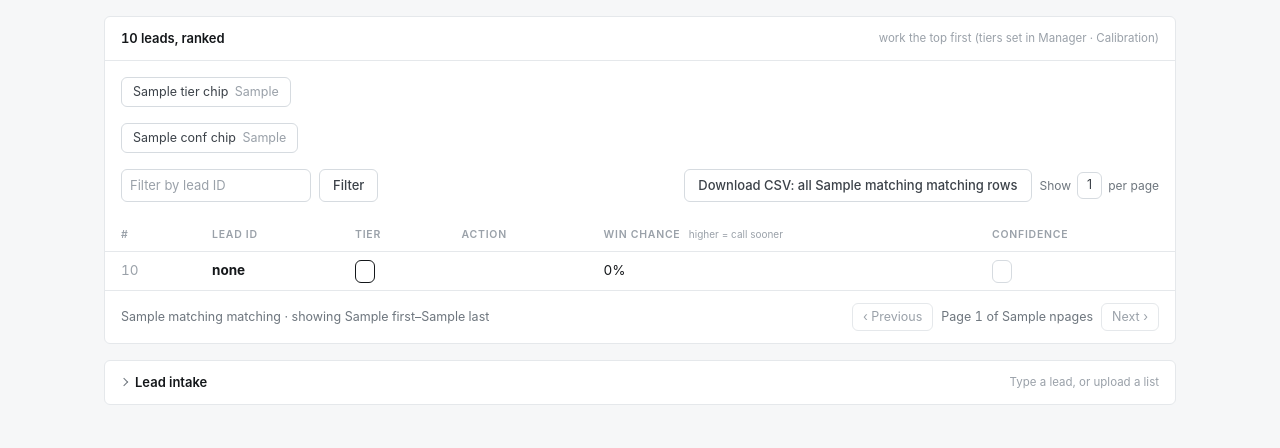
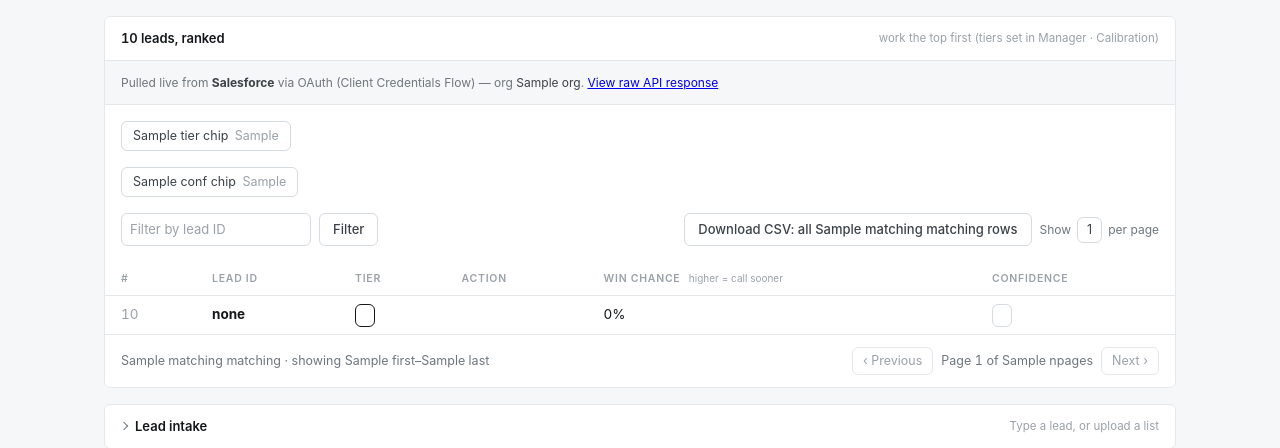
Before and after one commit to dylanglatt/gtm-lead-scorer, a Flask app: template templates/results.html in a window 1280 px wide. Shown: the part 45-493 px from the top of the page. Run offline with Flask 3, Linux system fonts and the light colour scheme; the template is opened without the code that fills it: most values are stand-ins (such as "Sample title", 1, 10 or a date in 2020); parts of the project's set-up code (start-up, migrations or seed data) failed here and were passed over.

Commit message:
Include results.html in the Salesforce provenance banner

```diff
--- a/templates/results.html
+++ b/templates/results.html
@@ -4,6 +4,20 @@
     <div class="card-hd"><h2><span class="num">{{qv.total}}</span> leads, ranked</h2>
       <span class="hd-note">work the top first
         <span class="faintnote">(tiers set in Manager · Calibration)</span></span></div>
+
+    {# Provenance for a non-CSV board. Shown ABOVE the match notice and run summary because
+         "where did this come from" is read before "how much of it could be used" — this is
+         a board a visitor can't otherwise tell apart from a CSV upload. org is the literal
+         *.my.salesforce.com domain this hit via OAuth; the raw-API link is there so a
+         skeptical, technical reader (an engineer, say, forwarded this by a recruiter) can
+         see Salesforce's own record shape rather than take the app's word for it. #}
+    {% if qv.source %}
+      <div class="runsum">
+        Pulled live from <b>Salesforce</b> via OAuth (Client Credentials Flow) — org
+        <span class="mono">{{qv.source.org}}</span>.
+        <a href="{{qv.source.raw_url}}">View raw API response</a>
+      </div>
+    {% endif %}
 
     {# The file-level match notice. It sits ABOVE the run summary and above the board
          because it is about whether the order below can be trusted at all, which has to
```
